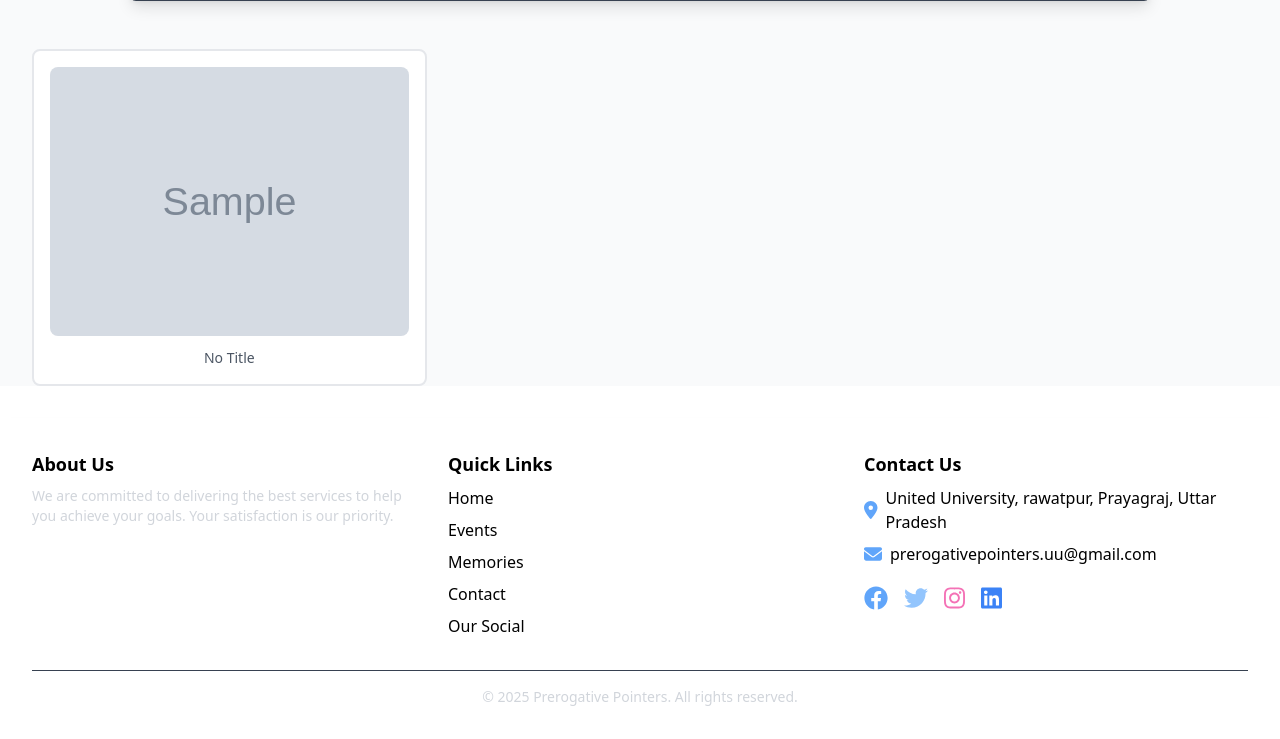
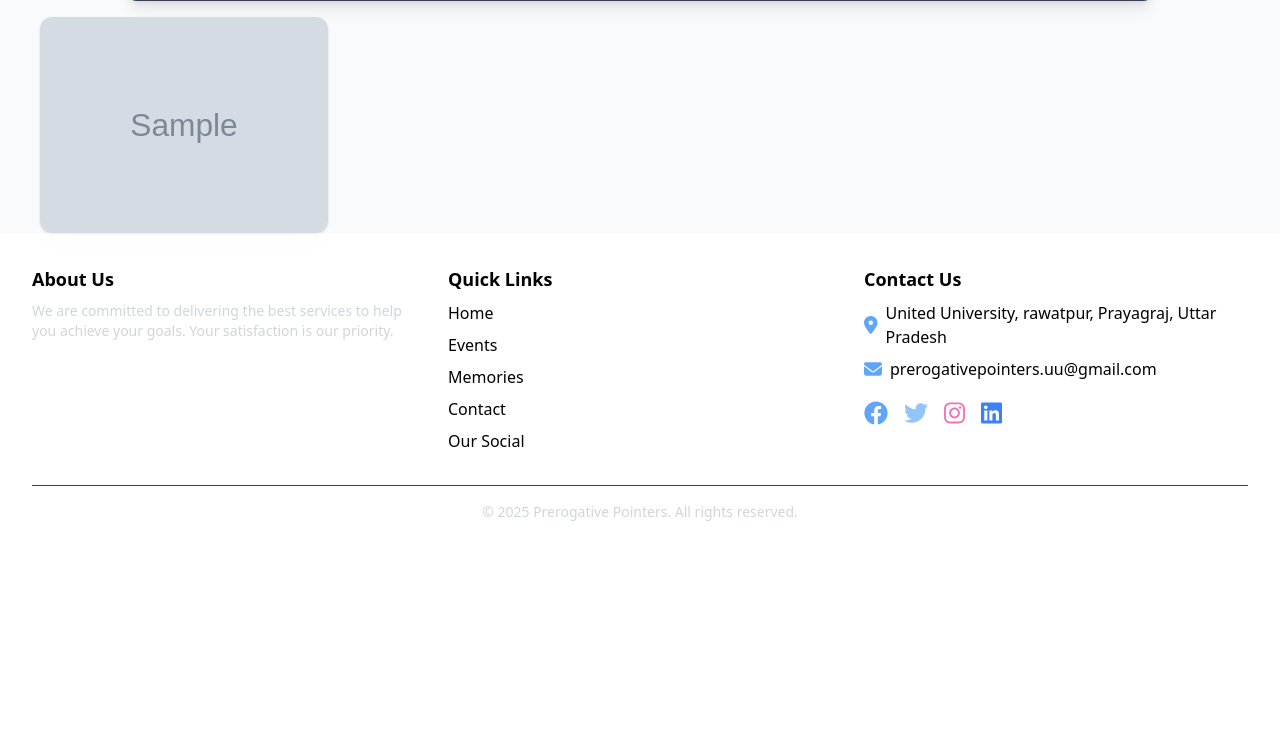
Before and after one commit to ShashwatUpadhyay/EventNiti, a Django app: template templates/event_memories_list.html in a window 1280 px wide. Shown: the part 449-1188 px from the top of the page. After the commit the page ends 970 px from the top, so only its background shows below. Run offline with Django 5.2, Linux system fonts and the light colour scheme; the template is opened without the code that fills it: most values are stand-ins (such as "Sample title", 1, 10 or a date in 2020); grey boxes marked "Sample" are stand-in pictures; some libraries are stand-ins or nearby versions.

Commit message:
gallary imporved

```diff
--- a/events/models.py
+++ b/events/models.py
@@ -33,8 +33,6 @@ class Event(models.Model):
     text_status = models.CharField(
         max_length=100, null=True, blank=True, help_text=('let he backend handle it'))
 
-    def __str__(self):
-        return str(self.title)
 
     def save(self, *args, **kwargs):
         if not self.slug:
--- a/templates/event_memories_list.html
+++ b/templates/event_memories_list.html
@@ -31,22 +31,18 @@
   </div>
 
   <!-- image albums -->
-  <div class="grid grid-cols-2 md:grid-cols-3 gap-4 my-8 mx-8">
+  <div class="columns-2 md:columns-4 gap-4 space-y-4 lg:mx-10 md:lg:mx-4">
     {% for memory in memories %}
     {% for img in memory.memory_img.all %}
-      <figure class="text-center border-2 bg-white p-4 rounded-lg hover:border-orange-500">
-          <img class="h-auto max-w-full rounded-lg"
-              src="{{ img.image.url }}" alt="">
-          <figcaption class="mt-3 text-sm text-gray-600">{{ img.image_title|default:"No Title" }}</figcaption>
-      </figure>
+          <img  class="figimg w-full rounded-xl shadow" src="{{ img.image.url }}" alt="">
       {% endfor %}
-            {% endfor %}
+    {% endfor %}
 
   </div>
 
   <script>
       document.addEventListener("DOMContentLoaded", () => {
-          const images = document.querySelectorAll("figure img");
+          const images = document.querySelectorAll(".figimg");
           const modal = document.createElement("div");
           modal.classList.add("fixed", "top-0", "left-0", "w-full", "h-full", "bg-black/80", "flex", "items-center", "justify-center", "hidden", "z-30");
           modal.innerHTML = `
```
